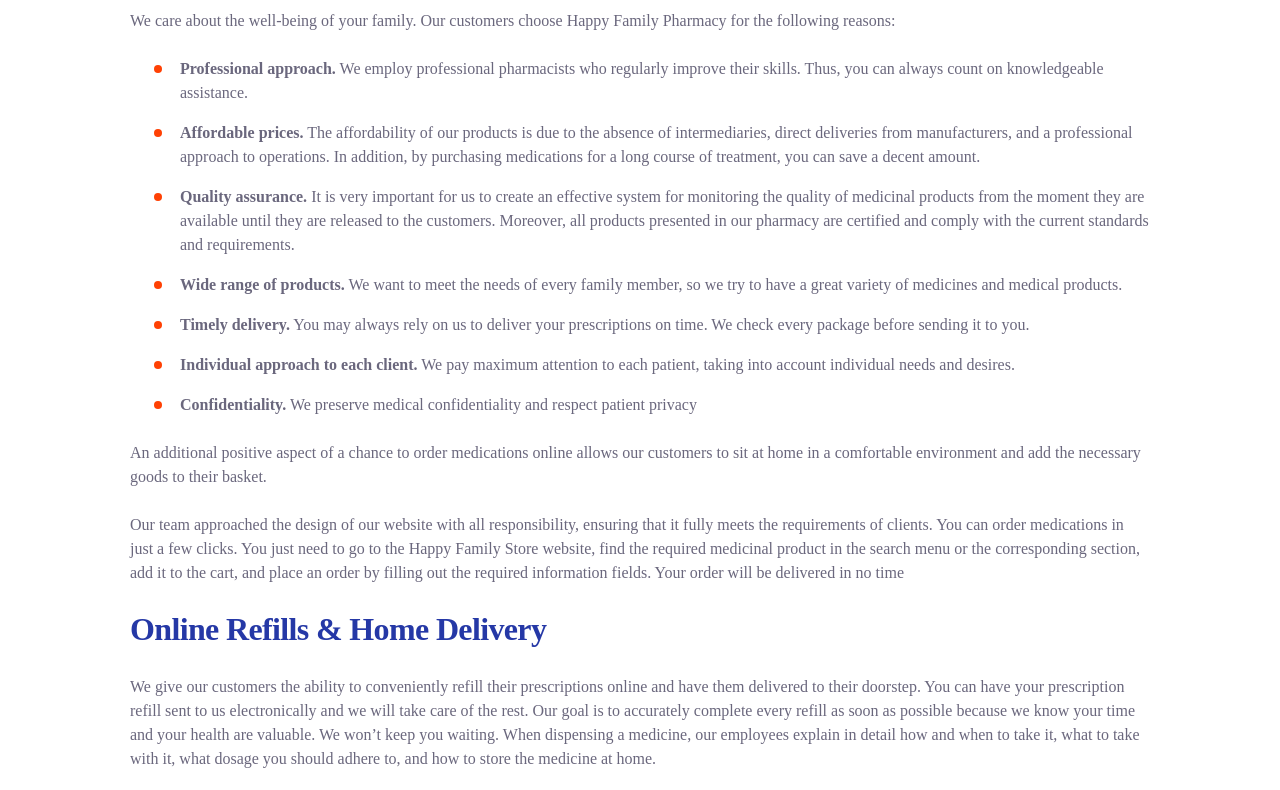
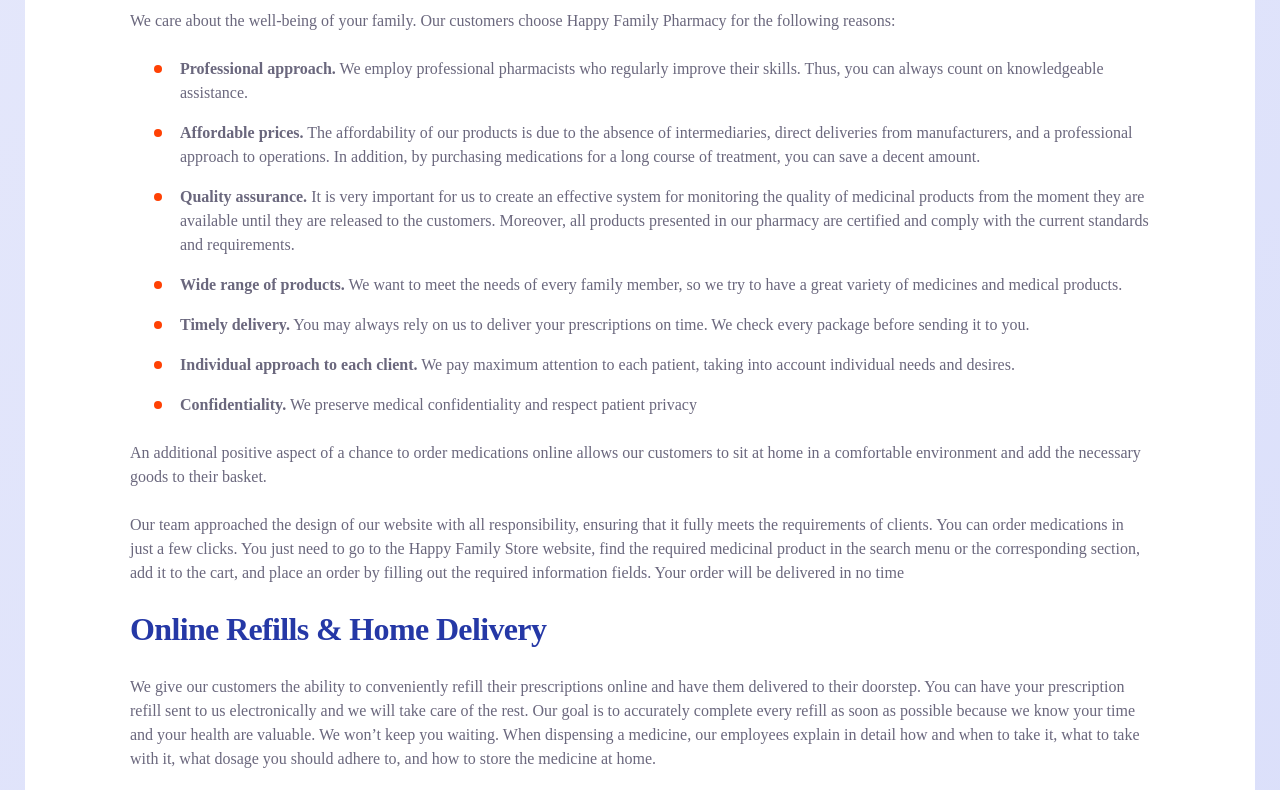
Before and after one commit to Bakhriev/HappyLanding, a website: page src/index.html in a window 1280 px wide. Shown: the part 268-1058 px from the top of the page. Drawn offline with nearby package versions, Linux system fonts and the light colour scheme; files that its build step writes are made by us from their sources; a web font is replaced by a local one.

Commit message:
fix colors

```diff
--- a/src/assets/scss/components/_info-block.scss
+++ b/src/assets/scss/components/_info-block.scss
@@ -1,6 +1,6 @@
 .info-block {
 	padding: 25px 0;
-	background: $milk-gradient;
+	background-color: transparent;
 	@media screen and (max-width: 1200px) {
 		display: none;
 	}
--- a/src/assets/scss/sass-utils/_global.scss
+++ b/src/assets/scss/sass-utils/_global.scss
@@ -5,11 +5,14 @@
 	font-size: 16px;
 	font-weight: 400;
 	line-height: 150%;
-	background-color: #fff;
+	background: linear-gradient(140deg, #e4e7fb 4.06%, #d7dcfa 100%);
 }
 
 .wrapper {
 	min-height: 100vh;
+	max-width: 1230px;
+	margin: 0 auto;
+	border-radius: 32px;
 
 	display: flex;
 	flex-direction: column;
```
